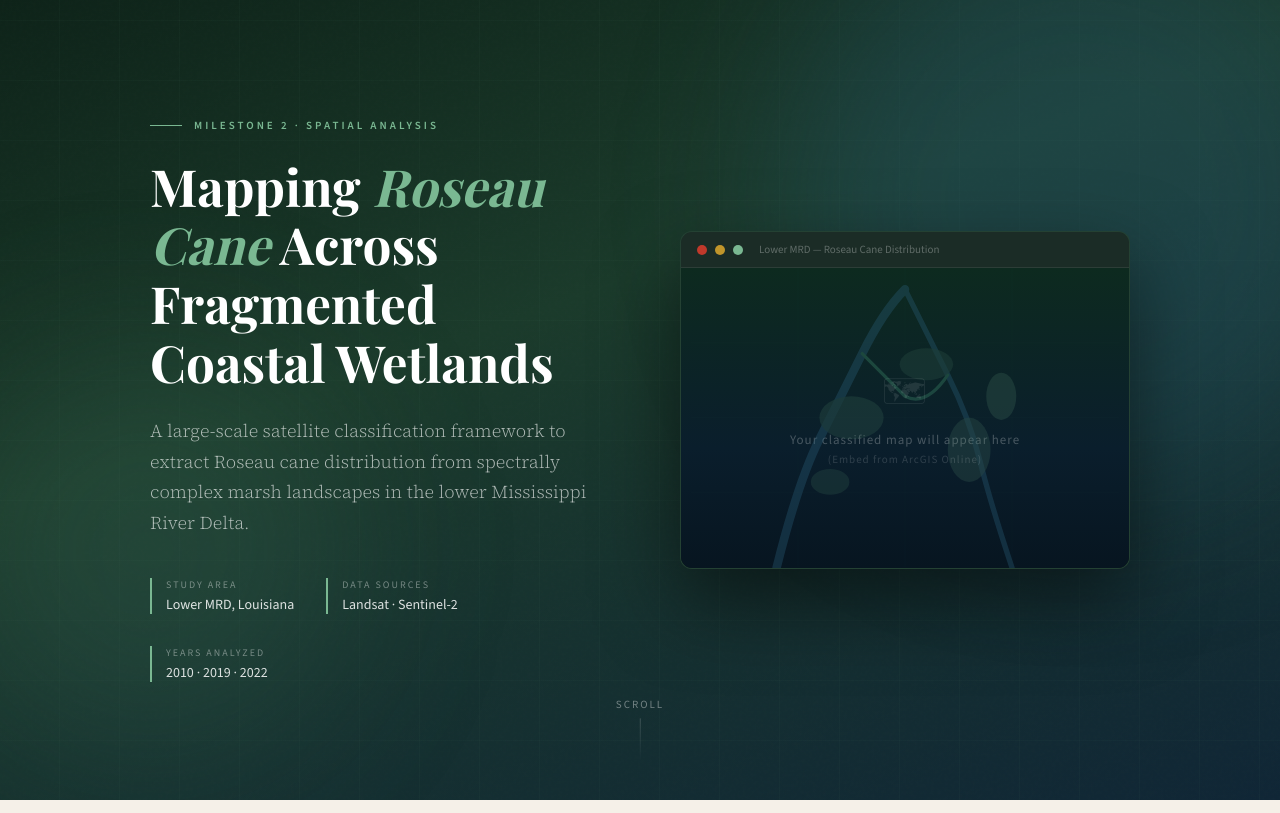
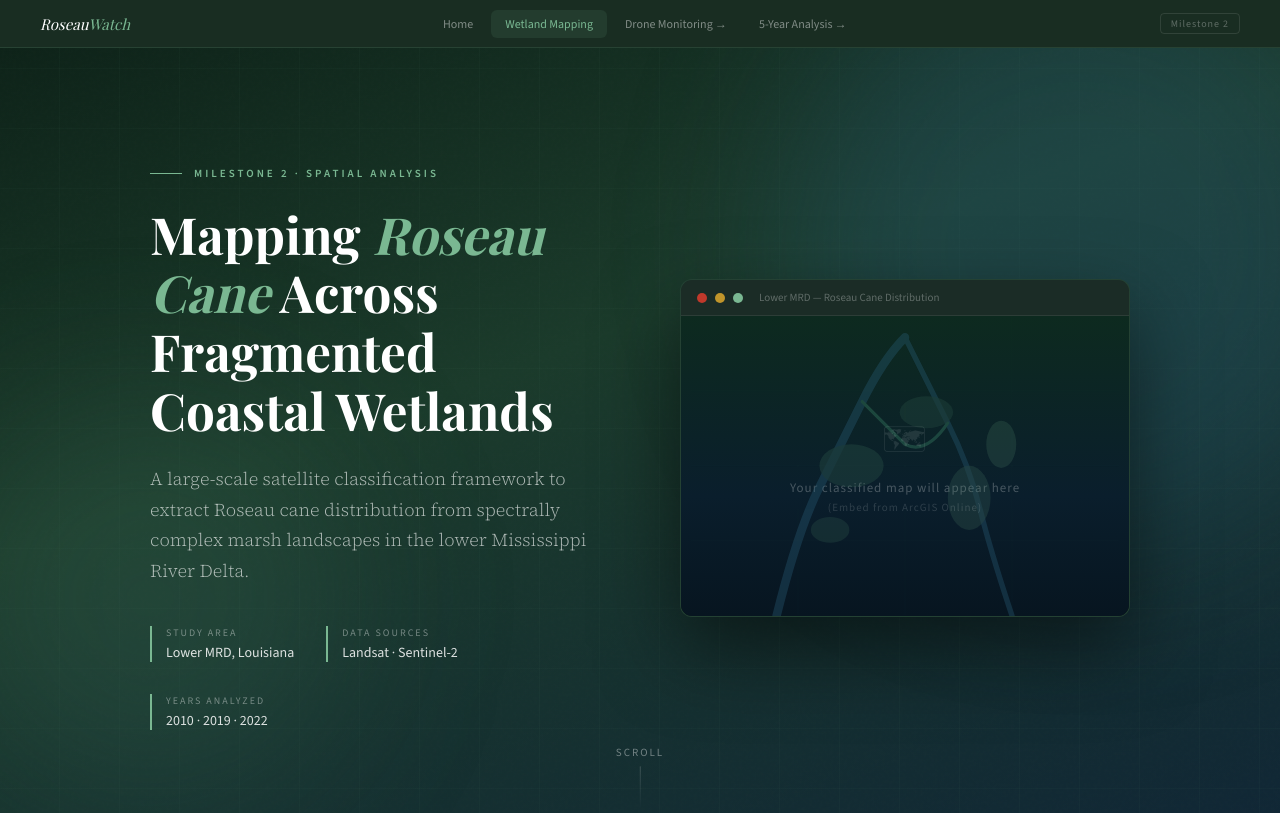
Before and after one commit to sudip279/roseaucanemonitoring_pages, a plain HTML site: page page1_wetland_mapping.html in a window 1280 px wide. Shown: the top 813 px of the page. Drawn offline with nearby package versions, Linux system fonts and the light colour scheme.

Commit message:
Update page1_wetland_mapping.html

```diff
--- a/page1_wetland_mapping.html
+++ b/page1_wetland_mapping.html
@@ -351,9 +351,49 @@
 
   /* ── MAP ANIMATION LINES ── */
   @keyframes drawline { from { stroke-dashoffset: 300; } to { stroke-dashoffset: 0; } }
+
+  /* ── TOP NAV ── */
+  .top-nav {
+    position: sticky; top: 0; z-index: 200;
+    background: rgba(13,34,24,0.95); backdrop-filter: blur(12px);
+    border-bottom: 1px solid rgba(122,184,146,0.15);
+    padding: 0 40px; height: 48px;
+    display: flex; align-items: center; justify-content: space-between;
+  }
+  .top-nav-brand {
+    font-family: 'Playfair Display', serif;
+    font-size: 15px; color: var(--white); font-style: italic;
+  }
+  .top-nav-brand span { color: var(--accent); }
+  .top-nav-links { display: flex; gap: 4px; }
+  .top-nav-links a {
+    font-family: 'Source Sans 3', sans-serif;
+    font-size: 12px; color: rgba(255,255,255,0.45);
+    text-decoration: none; padding: 6px 14px; border-radius: 6px;
+    transition: all 0.15s;
+  }
+  .top-nav-links a:hover { background: rgba(122,184,146,0.1); color: var(--accent); }
+  .top-nav-links a.active { color: var(--accent); background: rgba(122,184,146,0.1); }
+  .top-nav-tag {
+    font-size: 10px; font-family: 'Source Sans 3', sans-serif;
+    color: rgba(255,255,255,0.3); border: 1px solid rgba(255,255,255,0.1);
+    border-radius: 4px; padding: 3px 10px; letter-spacing: 1px;
+  }
 </style>
 </head>
 <body>
+
+<!-- ── TOP NAV ── -->
+<div class="top-nav">
+  <div class="top-nav-brand">Roseau<span>Watch</span></div>
+  <div class="top-nav-links">
+    <a href="https://roseaucanemonitoring-lsu-its.hub.arcgis.com" target="_top">Home</a>
+    <a href="https://lsu-its.hub.arcgis.com/pages/wetland-mapping-1~f80469aaaffe4bf89bcbb7a222578351" target="_top" class="active">Wetland Mapping</a>
+    <a href="https://lsu-its.hub.arcgis.com/pages/drone-monitoring~b700dd0b474b4f2a9e7a734c331e5153" target="_top">Drone Monitoring →</a>
+    <a href="https://lsu-its.hub.arcgis.com/pages/five-year-monitoring~5dd894b2badd4e1d9ff9284c93905356" target="_top">5-Year Analysis →</a>
+  </div>
+  <div class="top-nav-tag">Milestone 2</div>
+</div>
 
 <!-- ── HERO ── -->
 <div class="hero">
```
